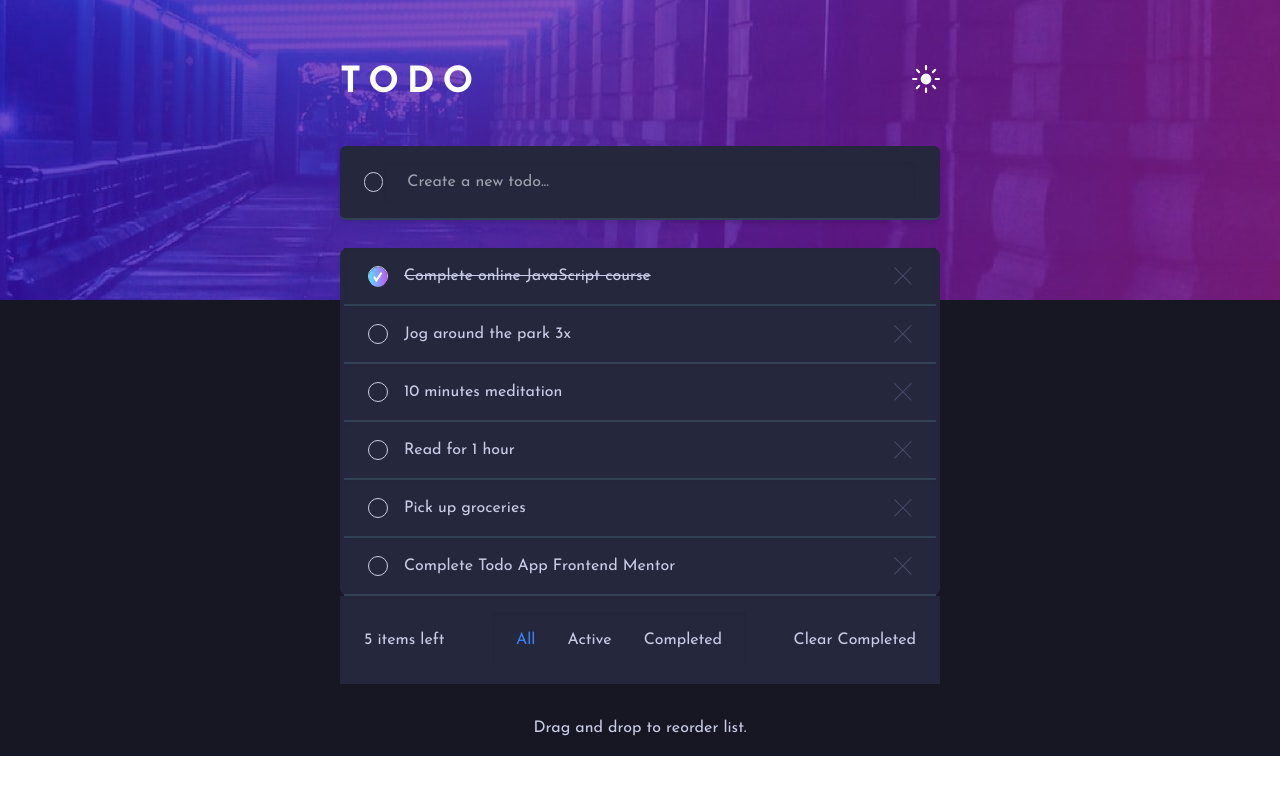
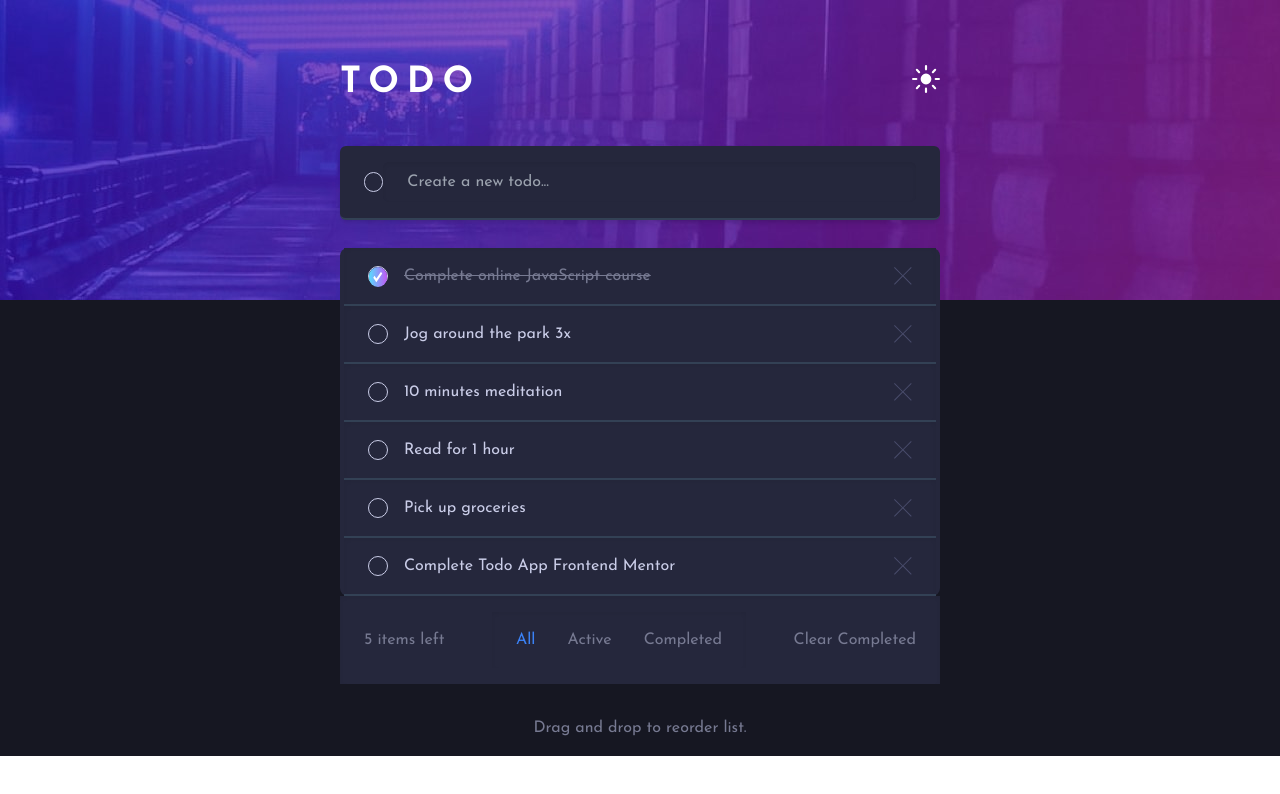
Before and after one commit to ahmad-cod/todoapp, a React (Vite) app: page / in a window 1280 px wide. Shown: the top 794 px of the page. Built offline with nearby package versions, Linux system fonts and the light colour scheme.

Commit message:
Fix the colors for dark mode

```diff
--- a/src/App.jsx
+++ b/src/App.jsx
@@ -24,14 +24,14 @@ function App() {
 
   return (
     <section
-      className='app bg-no-repeat dark:bg-veryDarkBlue bg-white dark:bg-mobileDarkTheme dark:sm:bg-desktopDarkTheme bg-mobileLightTheme sm:bg-desktopLightTheme'
+      className='app '
     >
       <div className="md:max-w-[600px] sm:mx-auto relative pt-5 px-4 sm:px-0">
         <Header theme={theme} toggleTheme={toggleTheme} />
         <TodoForm setTodos={setAllTodos} />
         <TodoItems allTodos={allTodos} setAllTodos={setAllTodos} />
       </div>
-      <p className='text-center w-full mt-4 sm:mt-8 text-lgrayishBlue pb-4'>Drag and drop to reorder list.</p>
+      <p className='text-center w-full mt-4 sm:mt-8 text-lgrayishBlue pb-4 dark:text-dgrayishBlue'>Drag and drop to reorder list.</p>
     </section>
   )
 }
--- a/src/components/FilterBar.jsx
+++ b/src/components/FilterBar.jsx
@@ -2,7 +2,7 @@
 const FilterBar = ({ setFilter }) => {
 
   return (
-    <div className="todo_container justify-center gap-x-8 border-none">
+    <div className="dark:text-dgrayishBlue todo_container justify-center gap-x-8 border-none">
       <a
         className="text-blue-500 cursor-pointer"
         onClick={() => setFilter('all')}
--- a/src/components/TodoItem.jsx
+++ b/src/components/TodoItem.jsx
@@ -17,7 +17,7 @@ const TodoItem = ({ todo, setAllTodos }) => {
     setIsChecked(!isChecked)
   }
 
-  const completed = todo.completed ? 'line-through' : 'none'
+  const completed = todo.completed ? 'line-through dark:text-dgrayishBlue' : 'none'
 
 
   return (
--- a/src/components/TodoItems.jsx
+++ b/src/components/TodoItems.jsx
@@ -6,7 +6,7 @@ import FilterBar from './FilterBar'
 const TotalTodos = ({ todos, setFilter, handleClearCompleted }) => {
   const totalLeft = todos.filter(todo => todo.completed === false)
   return (<div
-    className='todo_container border-none text-ddesaturatedBlue dark:text-lgrayishBlue'
+    className='todo_container border-none text-ddesaturatedBlue dark:text-dgrayishBlue'
     >
     <p>{ totalLeft.length } items left</p>
     <div className="hidden sm:block">
--- a/src/index.css
+++ b/src/index.css
@@ -7,6 +7,10 @@
   .todo_container {
     @apply flex items-center justify-between px-6 py-4 bg-white dark:bg-ddesaturatedBlue text-ddesaturatedBlue
     dark:text-lgrayishBlue border-white shadow-inner dark:border-b-2 dark:border-slate-700
+  }
+  .app {
+    @apply bg-no-repeat dark:bg-veryDarkBlue bg-white dark:bg-mobileDarkTheme
+      dark:sm:bg-desktopDarkTheme bg-mobileLightTheme sm:bg-desktopLightTheme
   }
 }
 
--- a/tailwind.config.js
+++ b/tailwind.config.js
@@ -13,6 +13,7 @@ export default {
       colors: {
         'veryDarkBlue': 'hsl(235, 21%, 11%)',
         'ddesaturatedBlue': 'hsl(235, 24%, 19%)',
+        'dgrayishBlue': 'hsl(234, 11%, 52%)',
         'lgrayishBlue': 'hsl(234, 39%, 85%)',
         'vlgrayishBlue': 'hsl(236, 33%, 92%)',
         'vdgrayishBlueLight': 'hsl(235, 19%, 35%)',
```
